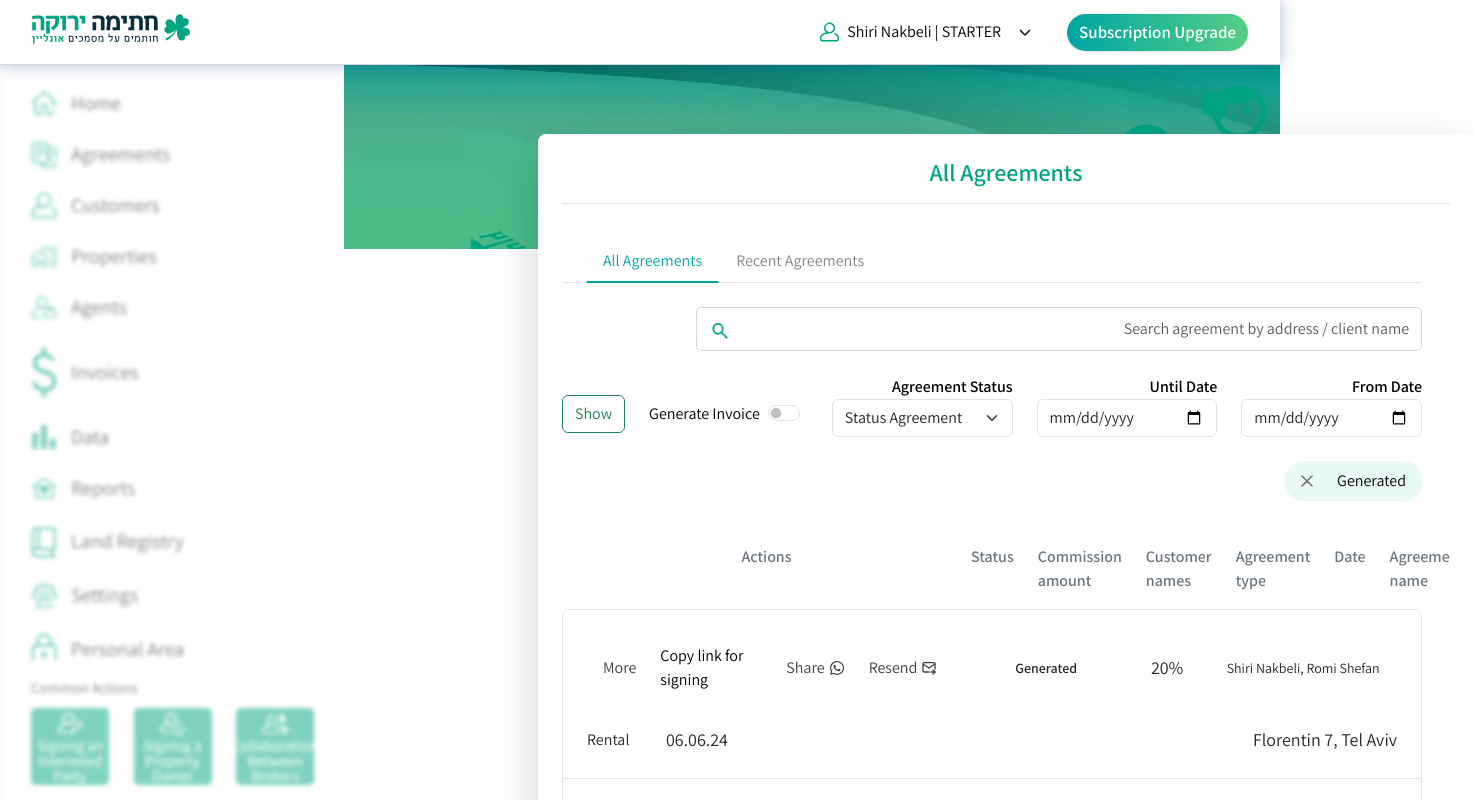
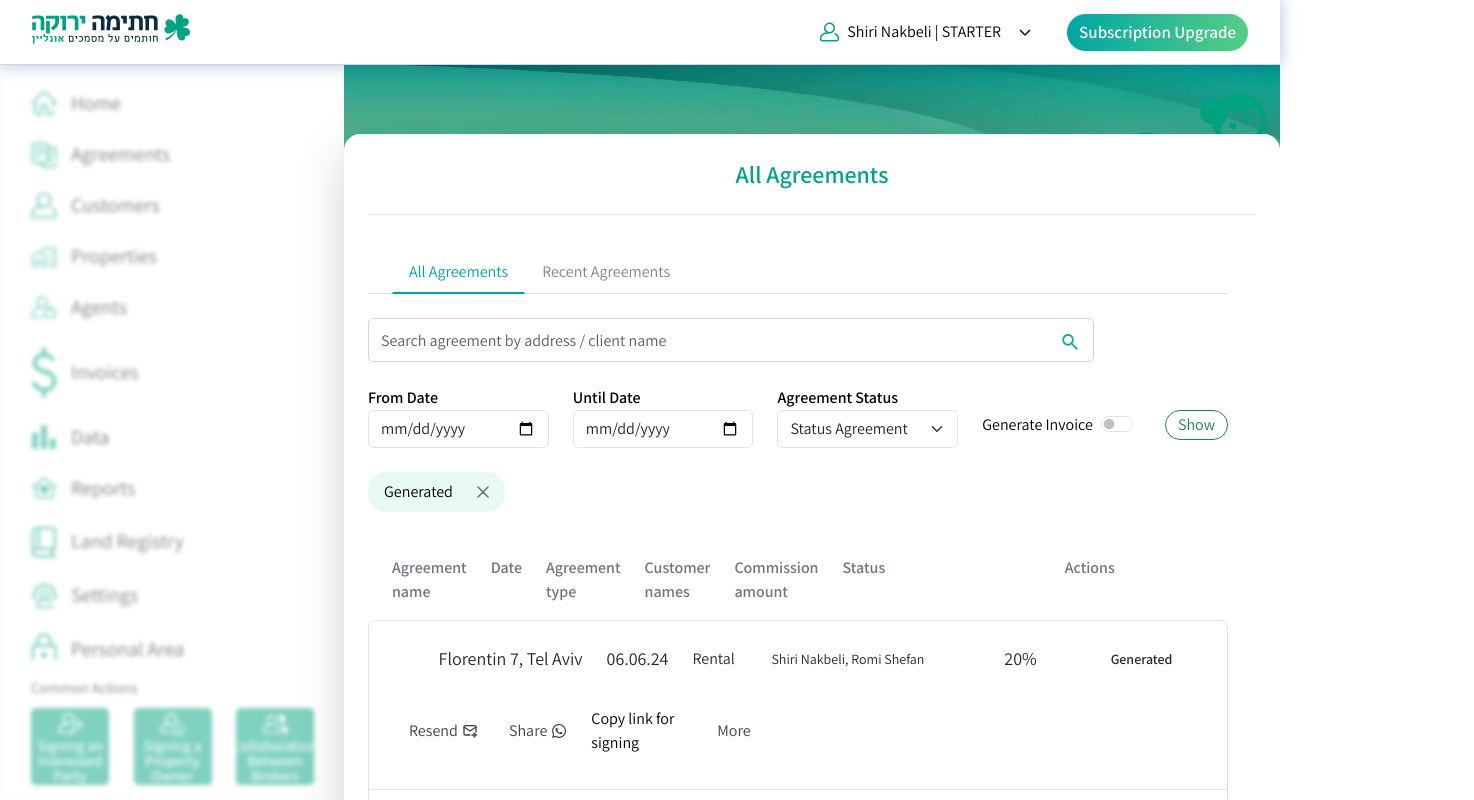
Before and after one commit to codecrafter-a/real-state-web, a React (Create React App) app: page /broker/agreements in a window 1280 px wide. Shown: the top 800 px of the page, 1474 px wide, since content can reach past the window. Built offline with nearby package versions, Linux system fonts and the light colour scheme.

Commit message:
fix: convert language in Hebrew to english

```diff
--- a/src/Pages/Agreementes/Agreementes.jsx
+++ b/src/Pages/Agreementes/Agreementes.jsx
@@ -1,6 +1,6 @@
 import React, { useState } from "react";
 import bodyBg from "../../assets/images/body_bg.webp";
-// import boryGroupRight from "../../assets/images/bory_group_right.png";
+import boryGroupRight from "../../assets/images/bory_group_right.png";
 import boryGroupLeft from "../../assets/images/bory_group_left.png";
 import search from "../../assets/images/search.png";
 import remove_icon from "../../assets/images/remove_icon.svg";
@@ -15,31 +15,26 @@ const Agreements = () => {
     const { t } = useTranslation();
 
     return (
-    <React.Fragment>
-      <div className="position-absolute w-100 overflow-x-hidden top-0 z-0">
+        <div>
+            <div className="w-full absolute top-0 overflow-hidden z-0">
                 <figure className="mb-0 top_bg_fig">
-          <img src={bodyBg} className="w-100" alt="Background" />
-          <span className="position-absolute top-0 end-0">
+                    <img src={bodyBg} width="100%" alt="Background" />
+                    <span className="absolute right-0 top-2">
                         <img src={boryGroupLeft} alt="left bg icon" />
                     </span>
                 </figure>
-        {/* <div className="bgbelow_icons">
+                <div className="w-25">
                     <img src={boryGroupRight} alt="right bg icon" />
-        </div> */}
+                </div>
             </div>
 
-      <div
-        className="bg-white w-100 z-3 position-relative rounded-3 shadow-lg gap-2"
-        style={{
-          left: "194px",
-          padding: "8px 24px 24px 24px",
-          maxWidth: "1194px",
-          minHeight: "578px",
-        }}
-      >
-        <h1 className="fs-4 fw-semibold py-3 mb-7 border-bottom text-center text-embed-500">
+            <div className="min-h-[550px] bg-white max-w-full w-[1194px] my-0 mx-auto pb-6 relative z-50 rounded-2xl shadow-lg">
+                <div className="px-6">
+                    <h1 className="text-2xl font-semibold text-[#00A481] py-4 mb-7 border-b border-solid border-[#EAEAEA] text-center">
                         {t("all_agreements")}
                     </h1>
+                </div>
+                <div className="px-6 py-0">
                     <div className="h-[646px] overflow-y-scroll custom-scrollbar">
                         <div className="mr-7">
                             <Nav variant="tabs" className="d-flex px-3 pt-2 px-md-4 border-bottom">
@@ -64,14 +59,14 @@ const Agreements = () => {
                             <div className="tab-content mt-4">
                                 {activeTab === "all" && (
                                     <div>
-                  <div className="w-full d-flex justify-end">
+                                        <div className="w-full d-flex">
                                             <div className="position-relative d-flex justify-between">
-                      <span className="position-absolute mt-3 px-3 start-0">
-                        <img src={search} alt="" className="w-4 h-4"/>
+                                                <span className="position-absolute mt-3 px-3 end-0">
+                                                    <img src={search} alt="" className="w-4 h-4" />
                                                 </span>
                                                 <input
                                                     type="text"
-                        className="form-control end-0 text-end"
+                                                    className="form-control end-0"
                                                     placeholder={t("search_placeholder")}
                                                     style={{ width: "726px", height: "44px", borderRadius: "5px", border: "1px solid #D6D6D6" }}
                                                 />
@@ -79,27 +74,19 @@ const Agreements = () => {
                                         </div>
 
                                         <div className="row justify-center align-items-center mt-4">
-                    <div className="col-auto mt-3">
-                      <button className="btn btn-outline-success">{t("show_button")}</button>
-                    </div>
-                    <div className="col-auto d-flex align-items-center mt-3">
-                      <label className="form-check-label me-2">{t("invoice_label")}</label>
-                      <div className="form-check form-switch">
-                        <input className="form-check-input" type="checkbox" id="invoiceToggle" />
+                                            <div className="col fw-semibold">
+                                                <label className="d-flex w-100">{t("from_date")}</label>
+                                                <div className="form-control d-flex align-items-center">
+                                                    <input
+                                                        type="date"
+                                                        className="border-0 w-100"
+                                                        value={fromDate}
+                                                        onChange={(e) => setFromDate(e.target.value)}
+                                                    />
                                                 </div>
                                             </div>
                                             <div className="col fw-semibold">
-                      <label className="d-flex justify-content-end w-100">{t("agreement_status")}</label>
-                      <select className="form-select focus:!shadow-none">
-                        <option>{t("status_agreement")}</option>
-                        <option value="1">Option 1</option>
-                        <option value="2">Option 2</option>
-                        <option value="3">Option 3</option>
-                      </select>
-                    </div>
-
-                    <div className="col fw-semibold">
-                      <label className="d-flex justify-content-end w-100">{t("until_date")}</label>
+                                                <label className="d-flex w-100">{t("until_date")}</label>
                                                 <div className="form-control d-flex align-items-center">
                                                     <input
                                                         type="date"
@@ -110,25 +97,32 @@ const Agreements = () => {
                                                 </div>
                                             </div>
                                             <div className="col fw-semibold">
-                      <label className="d-flex justify-content-end w-100">{t("from_date")}</label>
-                      <div className="form-control d-flex align-items-center">
-                        <input
-                          type="date"
-                          className="border-0 w-100"
-                          value={fromDate}
-                          onChange={(e) => setFromDate(e.target.value)}
-                        />
+                                                <label className="d-flex w-100">{t("agreement_status")}</label>
+                                                <select className="form-select focus:!shadow-none">
+                                                    <option>{t("status_agreement")}</option>
+                                                    <option value="1">Option 1</option>
+                                                    <option value="2">Option 2</option>
+                                                    <option value="3">Option 3</option>
+                                                </select>
                                             </div>
+                                            <div className="col-auto d-flex align-items-center mt-3">
+                                                <label className="form-check-label me-2">{t("invoice_label")}</label>
+                                                <div className="form-check form-switch">
+                                                    <input className="form-check-input" type="checkbox" id="invoiceToggle" />
+                                                </div>
+                                            </div>
+                                            <div className="col-auto mt-3">
+                                                <button className="btn btn-outline-success !rounded-full lh-1">{t("show_button")}</button>
                                             </div>
                                         </div>
 
-                  <div className="d-flex mt-4 justify-end">
+                                        <div className="d-flex mt-4">
                                             <span
                                                 className="bg-emerald-500 flex gap-4 py-2.5 px-3 rounded-[18px] h-10 align-items-center"
                                                 style={{ backgroundColor: "#E9FAF4" }}
                                             >
+                                                <span>{t("generated")}</span>
                                                 <img src={remove_icon} alt="" className="w-3" />
-                      <span>{t("generated")}</span>
                                             </span>
                                         </div>
                                         <div className="mt-11">
@@ -142,6 +136,7 @@ const Agreements = () => {
                                         <p>{t("no_recent_agreements")}</p>
                                     </div>
                                 )}
+                            </div>
                         </div>
                     </div>
                 </div>
@@ -160,7 +155,7 @@ const Agreements = () => {
       }
     `}
             </style>
-    </React.Fragment>
+        </div>
     );
 };
 
--- a/src/Pages/Agreementes/AgreementsTable.jsx
+++ b/src/Pages/Agreementes/AgreementsTable.jsx
@@ -68,19 +68,19 @@ const ActionButtons = ({ type, icon }) => {
     if (type === "default") {
         return (
             <div className="flex overflow-hidden gap-4 justify-center items-center self-stretch px-3 py-2.5 my-auto text-base bg-white min-w-[361px] text-neutral-700">
-                <div className="self-stretch my-auto leading-none whitespace-nowrap">
-                   {t("home_tab_r1_h1_l1")}
-                </div>
-                <div className="gap-1.5 self-stretch my-auto text-black w-[102px]">
-                   {t("home_tab_r1_h1_l2")}
+                <div className="my-auto leading-4 d-flex gap-1 align-items-center w-[76px]">
+                    <span className="text-end">{t('home_tab_r1_h1_l4')}</span>
+                    <span><TbMailForward /></span>
                 </div>
                 <div className="flex gap-1 items-center whitespace-nowrap">
                     <div className="self-stretch my-auto">{t("home_tab_r1_h1_l3")}</div>
                     {icon}
                 </div>
-                <div className="my-auto leading-4 d-flex gap-1 align-items-center w-[76px]">
-                    <span className="text-end">{t('home_tab_r1_h1_l4')}</span>
-                    <span><TbMailForward /></span>
+                <div className="gap-1.5 self-stretch my-auto text-black w-[102px]">
+                    {t("home_tab_r1_h1_l2")}
+                </div>
+                <div className="self-stretch my-auto leading-none whitespace-nowrap">
+                    {t("home_tab_r1_h1_l1")}
                 </div>
             </div>
         );
@@ -158,21 +158,21 @@ const TableRow = ({ data }) => {
 
     return (
         <article className="flex overflow-hidden flex-wrap gap-6 items-center p-4 w-full bg-white border-b border-neutral-200 max-md:pr-5 max-md:max-w-full">
-            <ActionButtons type={t(actionType)} icon={icon} />
-            <StatusBadge status={t(status)}/>
-            <div className="self-stretch my-auto text-center w-[71px]">
-                {commission}
+            <div className="flex-1 shrink gap-1 self-stretch my-auto basis-8 flex justify-end">
+                {t(agreementName)}
+            </div>
+            <div className="self-stretch my-auto">{date}</div>
+            <div className="gap-1 self-stretch my-auto text-base whitespace-nowrap w-[55px]">
+                {t(agreementType)}
             </div>
             <div className="flex-1 shrink self-stretch text-sm text-nowrap my-auto basis-8">
                 {t(clients)}
             </div>
-            <div className="gap-1 self-stretch my-auto text-base whitespace-nowrap w-[55px]">
-                {t(agreementType)}
+            <div className="self-stretch my-auto text-center w-[71px]">
+                {commission}
             </div>
-            <div className="self-stretch my-auto">{date}</div>
-            <div className="flex-1 shrink gap-1 self-stretch my-auto basis-8 flex justify-end">
-            {t(agreementName)}
-            </div>
+            <StatusBadge status={t(status)} />
+            <ActionButtons type={t(actionType)} icon={icon} />
         </article>
     );
 };
@@ -183,13 +183,13 @@ const AgreementsTable = () => {
         <div className="w-full">
 
             <header className="d-flex gap-6 align-items-start px-4 w-100 text-secondary fw-semibold">
+                <div className="min-h-6 w-100 flex justify-end">{t("home_tab_h7")}</div>
+                <div className="min-h-6 w-100 flex justify-end">{t("home_tab_h6")}</div>
+                <div className="min-h-6 w-100 flex justify-end">{t("home_tab_h5")}</div>
+                <div className="min-h-6 w-100 flex justify-end">{t("home_tab_h4")}</div>
+                <div className="min-h-6 w-100 flex justify-end">{t("home_tab_h3")}</div>
+                <div className="min-h-6 w-100 flex justify-center">{t("home_tab_h2")}</div>
                 <div className="min-h-6 min-w-[361px] w-100 flex justify-center">{t("home_tab_h1")}</div>
-                <div className="min-h-6 w-100 flex justify-center">{t("home_tab_h2")}</div>
-                <div className="min-h-6 w-100 flex justify-end">{t("home_tab_h3")}</div>
-                <div className="min-h-6 w-100 flex justify-end">{t("home_tab_h4")}</div>
-                <div className="min-h-6 w-100 flex justify-end">{t("home_tab_h5")}</div>
-                <div className="min-h-6 w-100 flex justify-end">{t("home_tab_h6")}</div>
-                <div className="min-h-6 w-100 flex justify-end">{t("home_tab_h7")}</div>
             </header>
             <div className="overflow-hidden mt-3 w-full text-lg rounded-lg border border-solid border-neutral-200 text-zinc-800 max-md:max-w-full">
                 {tableData.map((row, index) => (
--- a/src/i18n.js
+++ b/src/i18n.js
@@ -22,4 +22,14 @@ i18n
     }
   });
 
+const updateDirection = (lng) => {
+  const isRTL = lng === 'he';
+  document.documentElement.lang = lng;
+  document.documentElement.dir = isRTL ? 'rtl' : 'ltr';
+};
+
+i18n.on('languageChanged', (lng) => updateDirection(lng));
+
+updateDirection(i18n.language);
+
 export default i18n;
```
Lines whose indentation alone changed are shown as unchanged.
